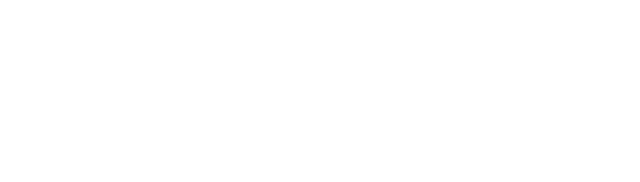
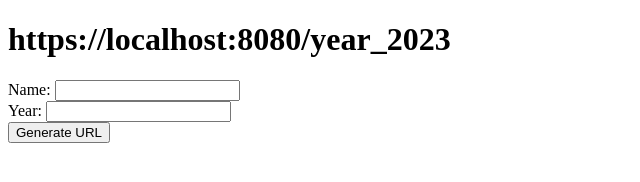
Before and after one commit to acciojob/sharable-urls-prashantzanzan25, a website: page main.html in a window 1280 px wide. Shown: the whole page, without its empty margins (0-640 px from the left). Drawn offline with Linux system fonts and the light colour scheme.

Commit message:
created a submission

```diff
--- a/main.html
+++ b/main.html
@@ -1,6 +1,17 @@
 <!DOCTYPE html>
 <html>
   <body>
+	  <form>
+		  <h1 id="url">https://localhost:8080/year_2023</h1>
+        <label for="name">Name:</label>
+        <input type="text" id="name" name="name">
+        <br>
+        <label for="year">Year:</label>
+        <input type="number" id="year" name="year">
+        <br>
+        <button type="button" id="button">Generate URL</button>
+    </form>
+
     <script type="text/javascript" src="./script.js">
 </script>
   </body>
```
